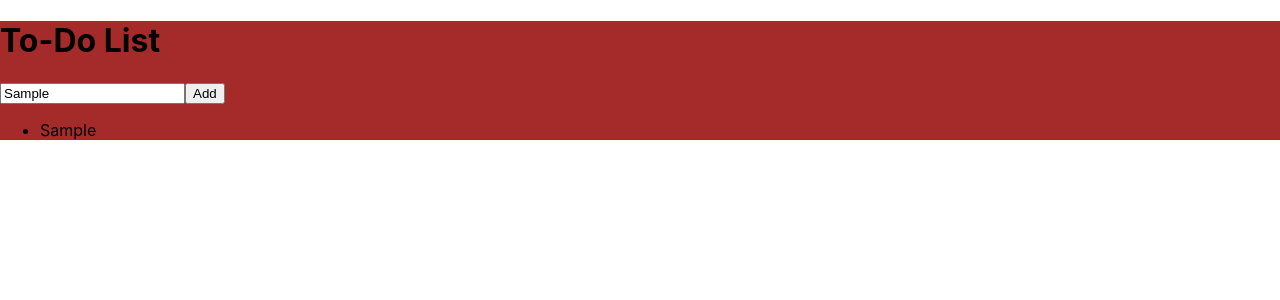
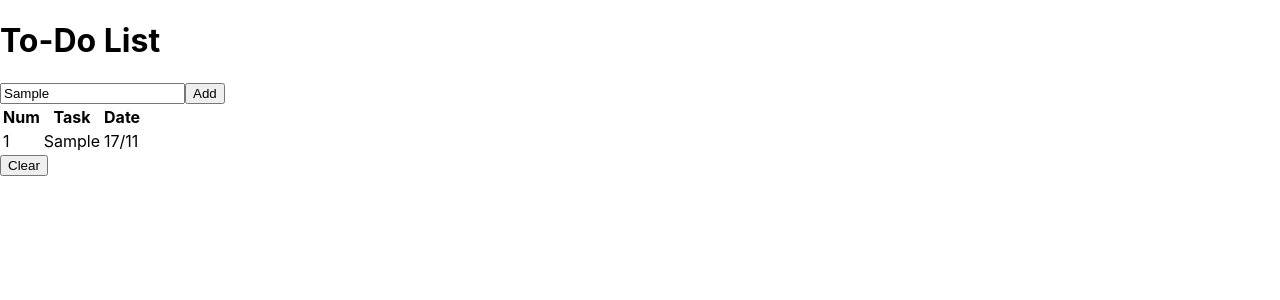
Before and after one commit to RangaRaja-R/to-do-app-using-react-djangoRest, a React (Create React App) app in the folder todo/: page / in a window 1280 px wide. Both pictures are taken after typing "Sample" into the empty fields and a click on the button "Add". Shown: the top 300 px of the page. Built offline with nearby package versions, Linux system fonts and the light colour scheme.

Commit message:
fixed todo.js

```diff
--- a/todo/src/Todo/todo.js
+++ b/todo/src/Todo/todo.js
@@ -1,64 +1,101 @@
 import React,{ useRef, useState } from 'react';
 import './todo.css';
 
-const ToDoItem=({ id,task,completed,ontogglecompletion }) =>{
-    const completedStyle = completed ? { textDecoration: 'line-through' }: {};
+const ToDoItem=({ task, ontogglecompletion }) =>{
+    const completedStyle = task.completed ? { textDecoration: 'line-through' }: {};
 
     return (
-        <li style={completedStyle}onClick={() => ontogglecompletion(id)}>
-            {task}
-        </li>
+        <tr style={completedStyle} onClick={() => ontogglecompletion(task.id)}>
+            <td>{task.id}</td>
+            <td style={completedStyle} >
+                {task.name}
+            </td>
+            <td>{task.date}</td>
+        </tr>
     );
 };
 
 const ToDoList =()=>{
-    const [ToDoItems, settodoitems] = useState([]);
+        const [toDoItems, setToDoItems] = useState([]);
         const todoref = useRef(null);
 
-    const HandleAddToDo=()=>{
-        const new_task = {
-            id:ToDoItems.length+1,
-            name:(todoref.current.value).toString(),
-            completed:false
+        const handleAddToDo = () => {
+            const today = new Date();
+            const dd = String(today.getDate()).padStart(2, '0');
+            const mm = String(today.getMonth() + 1).padStart(2, '0');
+            const newTask = {
+                id: toDoItems.length + 1,
+                name: todoref.current.value.toString(),
+                date: dd + '/' + mm,
+                completed: false,
             };
-        let len = new_task.name.length;
-        if(!new_task){
+            const len = newTask.name.length;
+            if (!newTask) {
                 return;
-        }else if(len< 3){
-            alert('error');
-        }else{
-            settodoitems([...ToDoItems,new_task]);
+            } else if (len < 3 || len > 70) {
+                alert('Task length should be between 3 and 75');
+            } else {
+                setToDoItems([...toDoItems, newTask]);
             }
         };
-    const onKeyDown= event => {
-        if(event.key==='Enter')HandleAddToDo();
-    }
-    const HandleToggleCompletion=(id)=>{
-        const UpdatedToDoItems=ToDoItems.map((item)=>{
-            if(item.id===id){
-                return{...item,completed:!item.completed};
-            }
-            return item;
-        });
-        settodoitems(UpdatedToDoItems);
+
+        const onKeyDown = event => {
+            if (event.key === 'Enter') handleAddToDo();
         };
 
+        const handleToggleCompletion = (id) => {
+            const updateToDoItem = (item) => ({
+                ...item,
+                completed: item.id === id ? !item.completed : item.completed,
+            });
+
+            const updatedToDoItems = toDoItems.map(updateToDoItem);
+            setToDoItems(updatedToDoItems);
+        };
+
+        const clearDone = () => {
+            const updatedToDoItems = toDoItems.filter((toDoItem) => {
+                return !toDoItem.completed;
+            });
+            setToDoItems(updatedToDoItems);
+        };
+
+
 return (
-        <div class="headd">
-            <h1>To-Do List</h1>
-            <input ref={todoref} onKeyDown={onKeyDown} type="text"></input>
-            <button onClick={HandleAddToDo}>Add</button>
-            <ul>
-                {ToDoItems.map((item)=>(
+        <div class="to-do-list">
+            <div class='alignment'>
+                <div class='todo-body'>
+                <div class='dots'>
+                    <div class='dot'></div>
+                </div>
+                <div class='todo-header'></div>
+                    <div class='todo-task'>
+                        <div class='title'>
+                            <h1 class="">To-Do List</h1>
+                        </div>
+                        <div class='input'>
+                            <input class='form-control' id='task-input' placeholder='Add your task...' ref={todoref} onKeyDown={onKeyDown} type="text"></input>
+                            <button class='btn btn-outline-secondary' onClick={handleAddToDo}>Add</button>
+                        </div>
+                        <table class="table">
+                            <thead>
+                                <th>Num</th>
+                                <th class='w-50'>Task</th>
+                                <th>Date</th>
+                            </thead>
+                            <tbody class='tasksbody'>
+                                {toDoItems.map((item)=>(
                                     <ToDoItem
-                        key={item.id}
-                        id={item.id}
-                        task={item.name}
-                        completed={item.completed}
-                        ontogglecompletion={HandleToggleCompletion}
+                                        task={item}
+                                        ontogglecompletion={handleToggleCompletion}
                                     />
                                 ))}
-            </ul>
+                            </tbody>
+                        </table>
+                        <button onClick={clearDone}>Clear</button>
+                    </div>
+                </div>
+            </div>
         </div>
     );
 };
```
Lines whose indentation alone changed are shown as unchanged.
